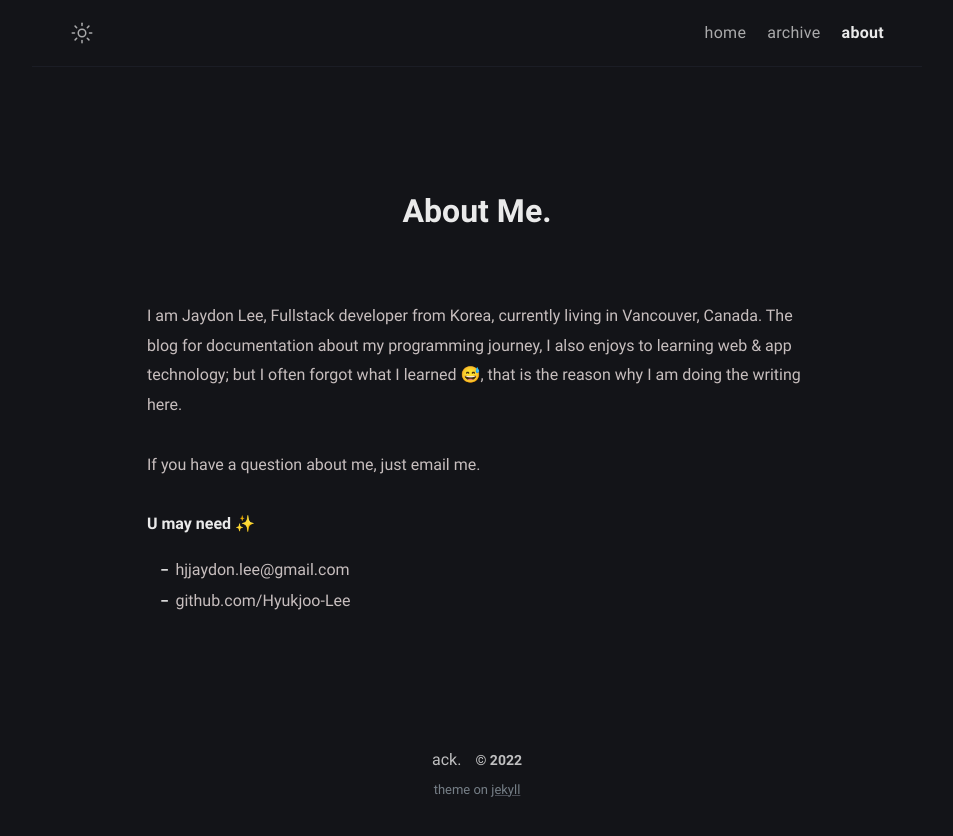
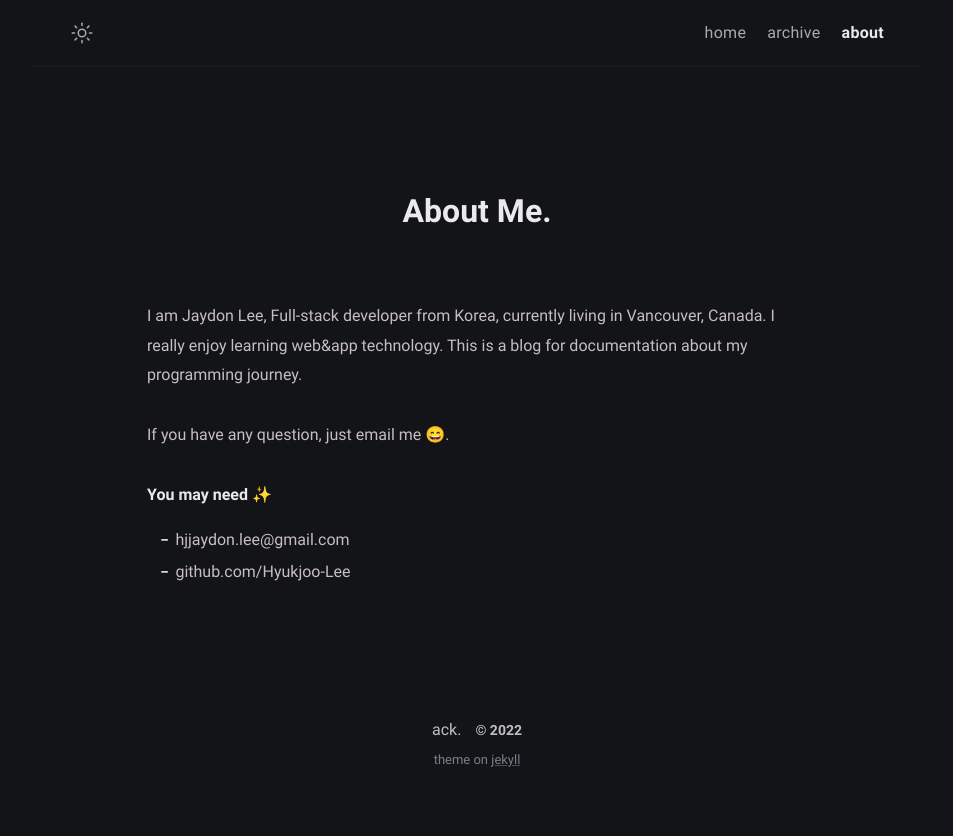
Before and after one commit to Hyukjoo-Lee/Hyukjoo-Lee.github.io, a Jekyll site: the page built from about.md, in a window 1280 px wide. Shown: the top 836 px of the page, without its empty margins (163-1116 px from the left). Built offline with Jekyll 4.4.1, drawn with Linux system fonts in a browser that asks for light colours.

Commit message:
edited sites

```diff
--- a/about.md
+++ b/about.md
@@ -6,11 +6,12 @@ excerpt: Hello peeps, I'm student of computer science from South Korea, living i
 comments: false
 ---
 
-I am Jaydon Lee, Fullstack developer from Korea, currently living in Vancouver, Canada. The blog for documentation about my programming journey, I also enjoys to learning web & app technology; but I often forgot what I learned 😅, that is the reason why I am doing the writing here.
+I am Jaydon Lee, Full-stack developer from Korea, currently living in Vancouver, Canada.
+I really enjoy learning web&app technology. This is a blog for documentation about my programming journey.
 
-If you have a question about me, just email me.
+If you have any question, just email me 😄.
 
-**U may need ✨**
+**You may need ✨**
 
 - {{ site.author.email }}
 - github.com/{{ site.author.github }}
```
Also changed, not shown: _layouts/compress.html (+19 -1 lines), thanks.md (+2 -1 lines).
